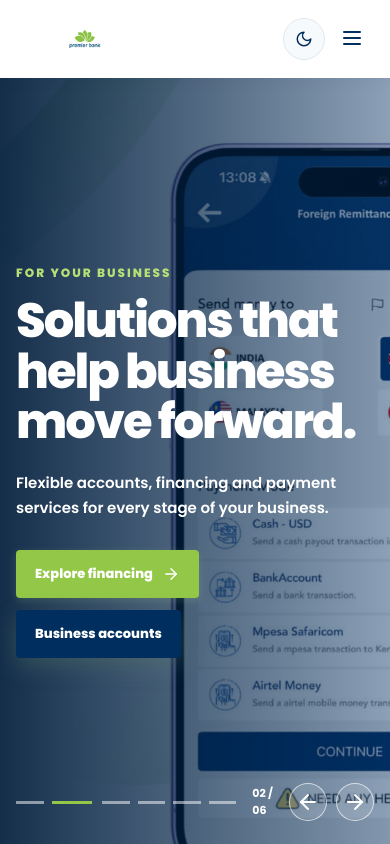
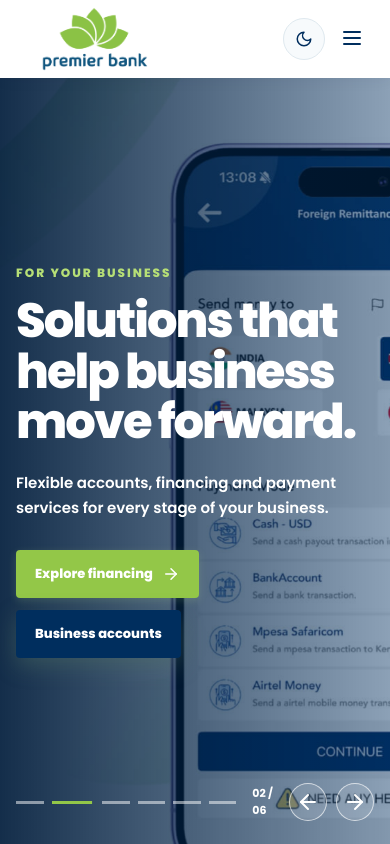
Before and after one commit to somfree881-dev/premier-bank-website, a Next.js app: page / in a window 390 px wide. Shown: the top 844 px of the page. Built offline with nearby package versions, Linux system fonts and the light colour scheme.

Commit message:
Update logo and header styling

```diff
--- a/app/global-header-overrides.css
+++ b/app/global-header-overrides.css
@@ -1,11 +1,20 @@
 /* Shared header alignment: used on every route. */
 .global-logo {
   margin-left: 110px !important;
+  position: static;
+  width: auto;
+  height: auto;
+  overflow: visible;
 }
 
 .global-logo img {
-  width: 145px !important;
+  position: static !important;
+  top: auto !important;
+  left: auto !important;
+  width: 150px !important;
+  max-width: 100% !important;
   height: auto !important;
+  transform: none !important;
 }
 
 .global-mobile-online {
@@ -15,10 +24,12 @@
 @media (max-width: 820px) {
   .global-logo {
     margin-left: 0 !important;
+    width: auto;
+    height: auto;
   }
 
   .global-logo img {
-    width: 130px !important;
+    width: 150px !important;
   }
 
   .global-footer-brand {
```
Also changed, not shown: public/images/darkmodelogo.png, public/images/logo.png.
